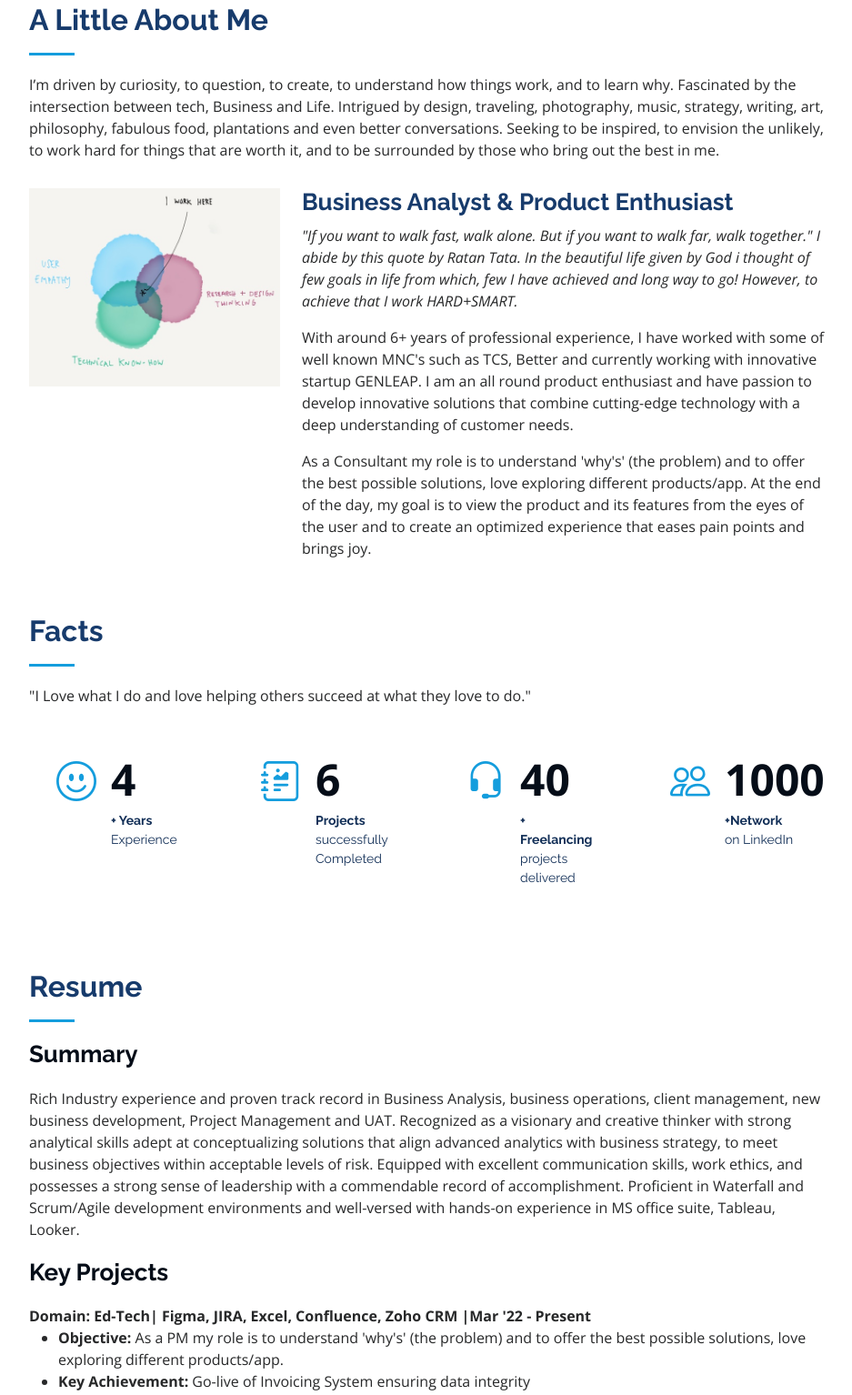
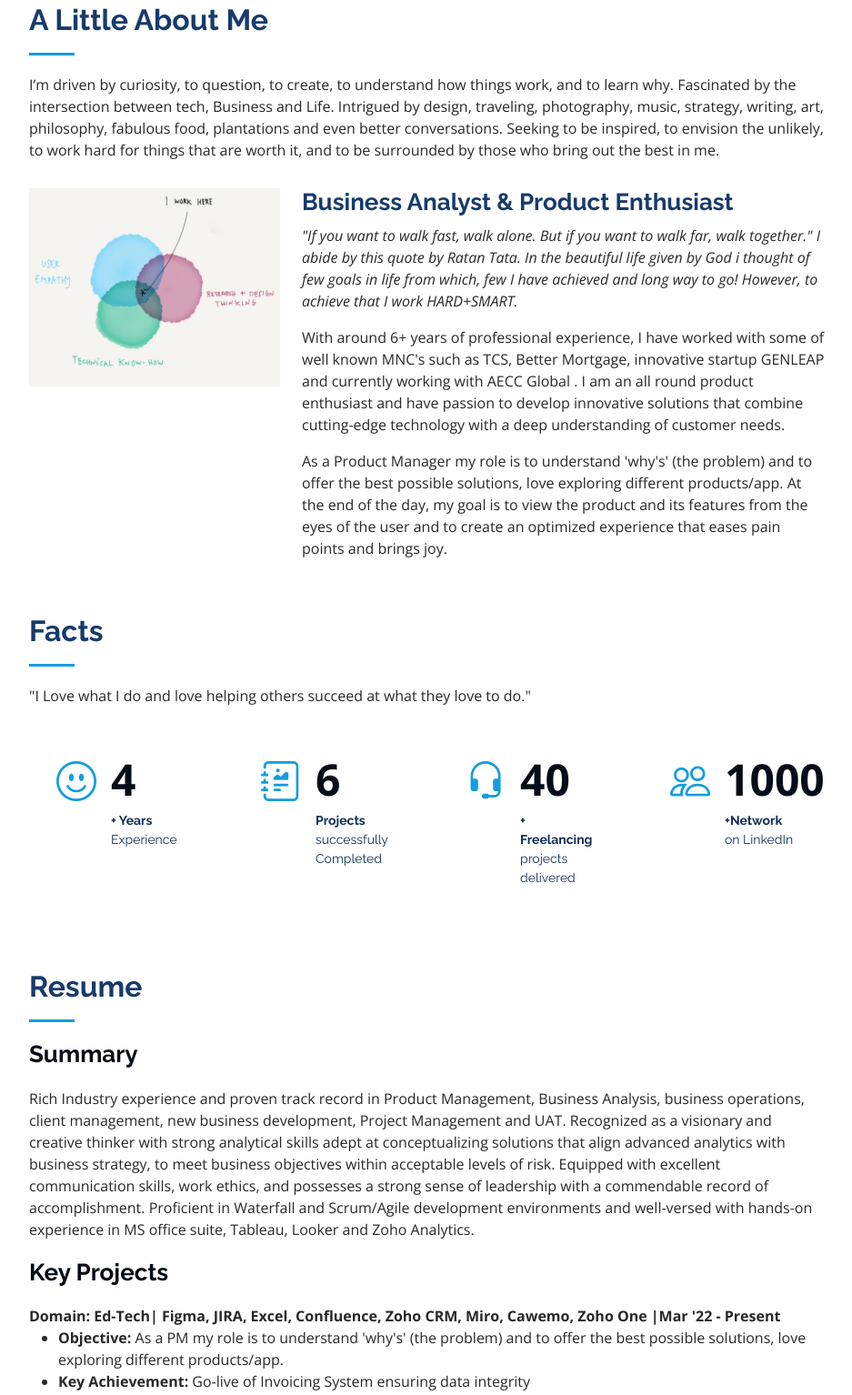
Before and after one commit to srisuk09/SukritiSrivastava.github.io, a plain HTML site: page index.html in a window 1280 px wide. Shown: the part 827-2361 px from the top of the page at 91% size, without its empty margins (330-1267 px from the left). Drawn offline with nearby package versions, Linux system fonts and the light colour scheme.

Commit message:
changes1

```diff
--- a/index.html
+++ b/index.html
@@ -84,7 +84,7 @@
     <div class="hero-container" data-aos="fade-in">
       <h1>Sukriti Srivastava</h1>
 
-      <p>I'm <span class="typed" data-typed-items="Product Lead Consultant, Business Analyst, Freelancer, Photographer, Digital Creator"></span></p>
+      <p>I'm <span class="typed" data-typed-items="Product Manager, Business Analyst, Freelancer, Photographer, Digital Creator"></span></p>
     </div>
   </section><!-- End Hero -->
 
@@ -108,9 +108,9 @@
           <div class="col-lg-8 pt-4 pt-lg-0 content" data-aos="fade-left">
             <h3>Business Analyst &amp; Product Enthusiast</h3>
             <p class="fst-italic"> "If you want to walk fast, walk alone. But if you want to walk far, walk together." I abide by this quote by Ratan Tata. In the beautiful life given by God i thought of few goals in life from which, few I have achieved and long way to go! However, to achieve that I work HARD+SMART.    </p>
-            <p> With around 6+ years of professional experience, I have worked with some of well known MNC's such as TCS, Better and currently working with innovative startup GENLEAP. I am an all round product enthusiast and have passion to develop innovative solutions that combine cutting-edge technology with a deep understanding of customer needs. </p>
+            <p> With around 6+ years of professional experience, I have worked with some of well known MNC's such as TCS, Better Mortgage, innovative startup GENLEAP and currently working with AECC Global  . I am an all round product enthusiast and have passion to develop innovative solutions that combine cutting-edge technology with a deep understanding of customer needs. </p>
             <p>
-              As a Consultant my role is to understand 'why's' (the problem) and to offer the best possible solutions, love exploring different products/app. At the end of the day, my goal is to view the product and its features from the eyes of the user and to create an optimized experience that eases pain points and brings joy.</p>
+              As a Product Manager my role is to understand 'why's' (the problem) and to offer the best possible solutions, love exploring different products/app. At the end of the day, my goal is to view the product and its features from the eyes of the user and to create an optimized experience that eases pain points and brings joy.</p>
           </div>
         </div>
 
@@ -238,14 +238,14 @@
         <div class="section-title">
           <h2>Resume</h2>
           <h3 class="resume-title">Summary</h3>
-          <p>Rich Industry experience and proven track record in Business Analysis, business operations, client management, new business
+          <p>Rich Industry experience and proven track record in Product Management, Business Analysis, business operations, client management, new business
             development, Project Management and UAT. Recognized as a visionary and creative thinker with strong analytical skills adept at
             conceptualizing solutions that align advanced analytics with business strategy, to meet business objectives within acceptable
             levels of risk. Equipped with excellent communication skills, work ethics, and possesses a strong sense of leadership with a
             commendable record of accomplishment. Proficient in Waterfall and Scrum/Agile development environments and well-versed
-            with hands-on experience in MS office suite, Tableau, Looker.</p>
+            with hands-on experience in MS office suite, Tableau, Looker and Zoho Analytics.</p>
                   <h3 class="resume-title">Key Projects</h3>
-                  <p><b>Domain: Ed-Tech| Figma, JIRA, Excel, Confluence, Zoho CRM |Mar '22 - Present</b>
+                  <p><b>Domain: Ed-Tech| Figma, JIRA, Excel, Confluence, Zoho CRM, Miro, Cawemo, Zoho One |Mar '22 - Present</b>
                     <ul>
                       <li><b>Objective: </b>As a PM my role is to understand 'why's' (the problem) and to offer the best possible solutions, love exploring different products/app.   </li>
                       <li><b>Key Achievement: </b> Go-live of Invoicing System ensuring data integrity</li>
```
